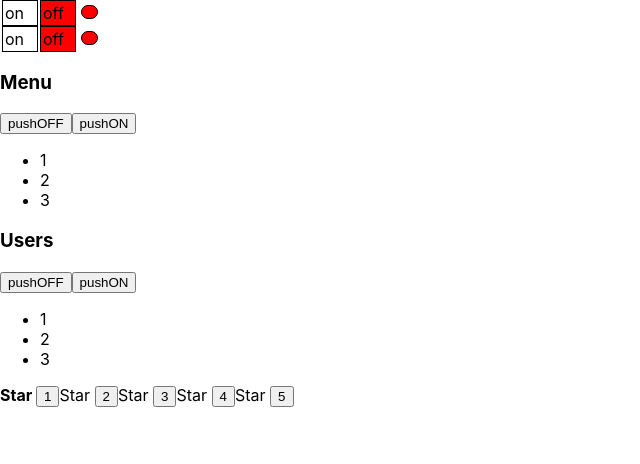
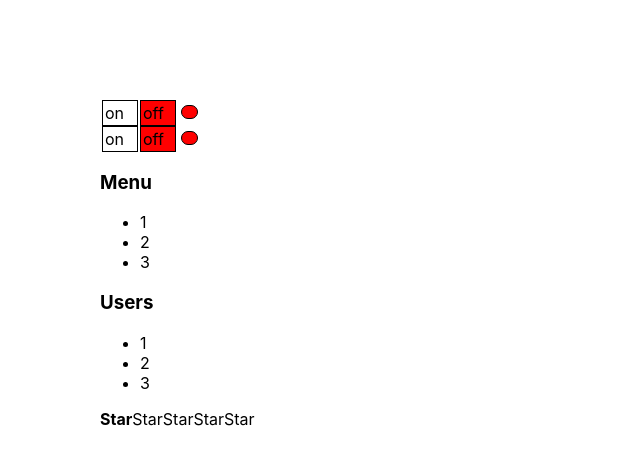
Before and after one commit to umkament/kabzda-project, a React (Create React App) app: page / in a window 1280 px wide. Shown: the top 464 px of the page, without its empty margins (0-640 px from the left). Built offline with nearby package versions, Linux system fonts and the light colour scheme.

Commit message:
rendering function Star, callbacks

```diff
--- a/src/App.css
+++ b/src/App.css
@@ -1,38 +1,4 @@
 .App {
-  text-align: center;
+  width: auto;
+  margin: 100px;
 }
-
-.App-logo {
-  height: 40vmin;
-  pointer-events: none;
-}
-
-@media (prefers-reduced-motion: no-preference) {
-  .App-logo {
-    animation: App-logo-spin infinite 20s linear;
-  }
-}
-
-.App-header {
-  background-color: #282c34;
-  min-height: 100vh;
-  display: flex;
-  flex-direction: column;
-  align-items: center;
-  justify-content: center;
-  font-size: calc(10px + 2vmin);
-  color: white;
-}
-
-.App-link {
-  color: #61dafb;
-}
-
-@keyframes App-logo-spin {
-  from {
-    transform: rotate(0deg);
-  }
-  to {
-    transform: rotate(360deg);
-  }
-}
--- a/src/App.tsx
+++ b/src/App.tsx
@@ -25,7 +25,7 @@
 function App() {
   console.log("App rendering")
   return (
-     <div>
+     <div className='App'>
        <OnOff/>
        <OnOff/>
 
--- a/src/components/UncontrolledAccordion/UncontrolledAccordion.tsx
+++ b/src/components/UncontrolledAccordion/UncontrolledAccordion.tsx
@@ -10,21 +10,23 @@
 
   let [collapsed, setCollapsed] = useState(false)
   return <>
-    <AccordionTitle title={props.title}/>
-    <button onClick={()=>{setCollapsed(true)}}>pushOFF</button>
-    <button onClick={()=>{setCollapsed(false)}}>pushON</button>
+    <AccordionTitle title={props.title}
+                    onClick={ ()=>{setCollapsed(!collapsed)} }/>
+
+
     { !collapsed && <AccordionBody/> }
   </>
 }
 
 type AccordionTitlePropsType = {
   title: string
+  onClick: ()=>void
 }
 
 function AccordionTitle(props: AccordionTitlePropsType) {
   console.log("AccordionTitle rendering")
   return (
-     <h3> {props.title}</h3>
+     <h3 onClick={ ()=>{props.onClick()} }> {props.title}</h3>
   )
 }
 
--- a/src/components/UncontrolledRating/UncontrolledRating.tsx
+++ b/src/components/UncontrolledRating/UncontrolledRating.tsx
@@ -2,16 +2,18 @@
 
 type StarPropsType = {
   selected: boolean
+  setValue: (value: 0|1|2|3|4|5)=>void
+  value: 0|1|2|3|4|5
 }
 
 function Star(props: StarPropsType) {
   console.log("Star rendering")
-  if (props.selected === true) {
-    return <span><b>Star </b></span>
-  } else {
-    return <span>Star </span>
-  }
+
+    return <span onClick={()=>{props.setValue(props.value)}}>
+      {props.selected ? <b>Star</b> : "Star"}
+    </span>
 }
+
 
 type RatingPropsType = {
   //value: 0|1|2|3|4|5
@@ -22,13 +24,12 @@
 
   let [value, setValue]= useState(1)
 
-  return (
-     <div>
-       <Star selected={value > 0}/><button onClick={()=>{setValue(1)}}>1</button>
-       <Star selected={value > 1}/><button onClick={()=>{setValue(2)}}>2</button>
-       <Star selected={value > 2}/><button onClick={()=>{setValue(3)}}>3</button>
-       <Star selected={value > 3}/><button onClick={()=>{setValue(4)}}>4</button>
-       <Star selected={value > 4}/><button onClick={()=>{setValue(5)}}>5</button>
+  return <div>
+       <Star selected={value > 0} setValue={setValue} value={1}/>
+       <Star selected={value > 1} setValue={setValue} value={2}/>
+       <Star selected={value > 2} setValue={setValue} value={3}/>
+       <Star selected={value > 3} setValue={setValue} value={4}/>
+       <Star selected={value > 4} setValue={setValue} value={5}/>
      </div>
-  )
+
 }
```
